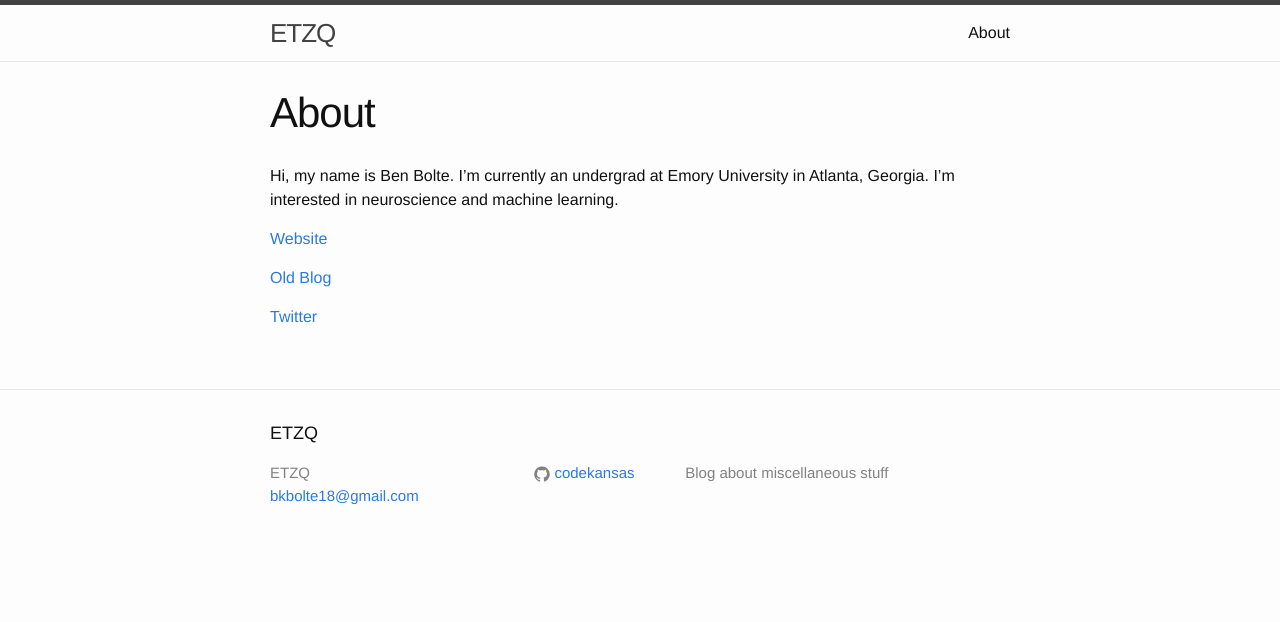
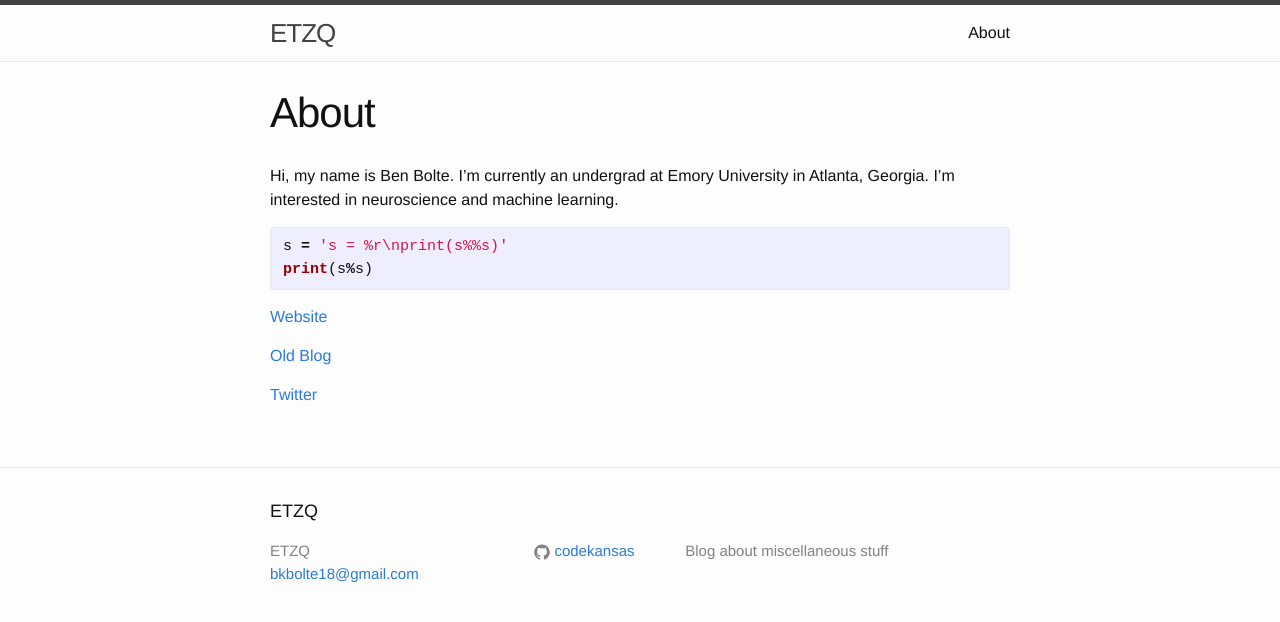
Before and after one commit to codekansas/codekansas.github.io, a Jekyll site: the page built from about.md, in a window 1280 px wide. Shown: the top 622 px of the page. Built offline with Jekyll 4.4.1, drawn with Linux system fonts in a browser that asks for light colours.

Commit message:
updated about.md

```diff
--- a/about.md
+++ b/about.md
@@ -6,6 +6,11 @@ permalink: /about/
 
 Hi, my name is Ben Bolte. I'm currently an undergrad at Emory University in Atlanta, Georgia. I'm interested in neuroscience and machine learning.
 
+{% highlight python %}
+s = 's = %r\nprint(s%%s)'
+print(s%s)
+{% endhighlight %}
+
 [Website](http://benjaminbolte.com)
 
 [Old Blog](https://benjaminbolte.wordpress.com/)
```
